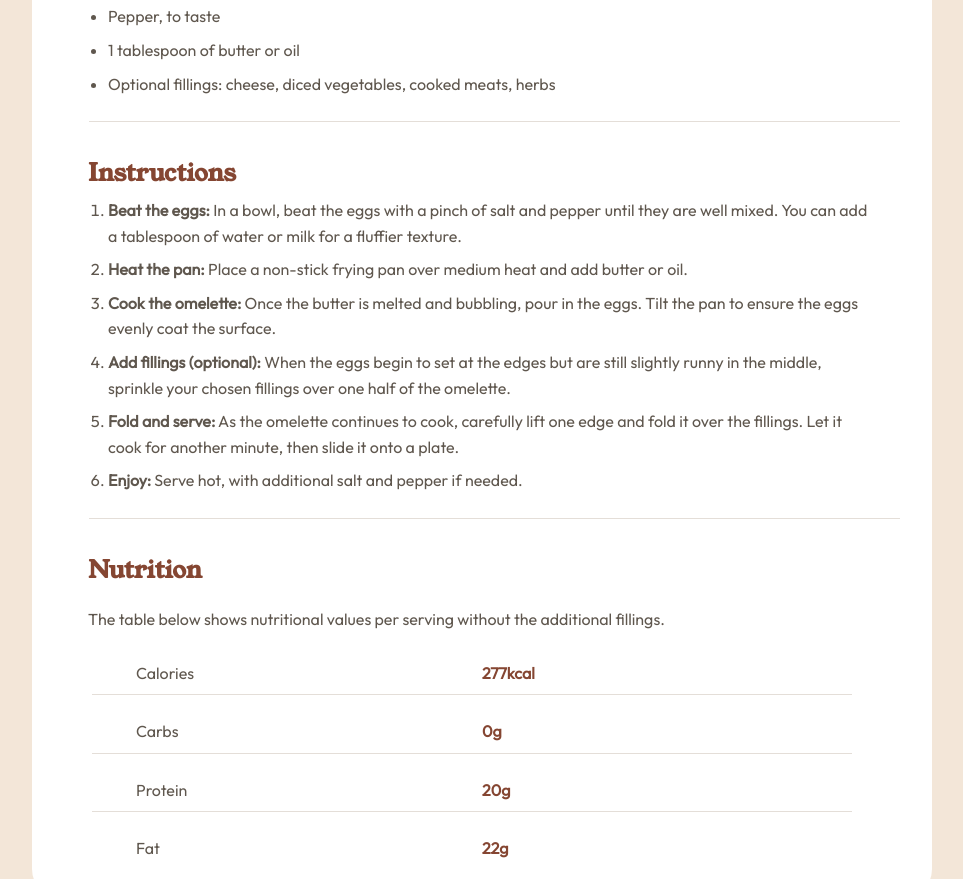
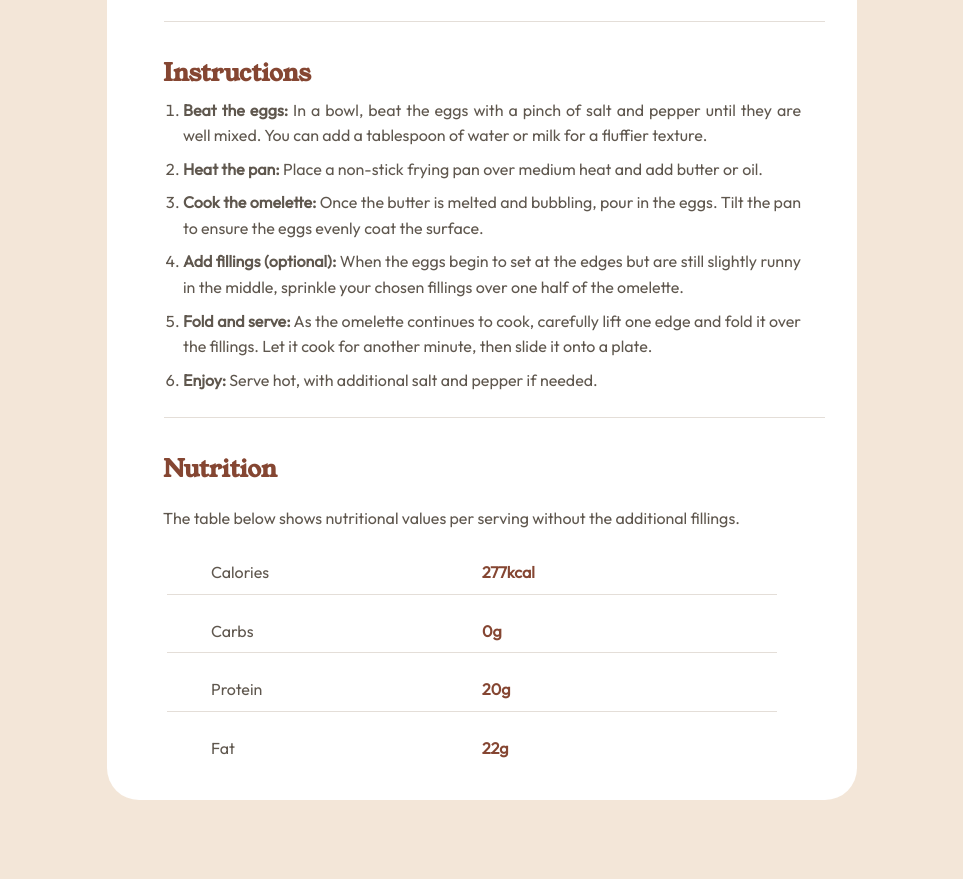
Before and after one commit to ebrahim-eid/Front-End-Recipe-Page, a plain HTML site: page index.html in a window 1280 px wide. Shown: the part 1108-1987 px from the top of the page, without its empty margins (158-1121 px from the left). Drawn offline with Linux system fonts and the light colour scheme.

Commit message:
CSS Modify

```diff
--- a/style.css
+++ b/style.css
@@ -15,6 +15,15 @@
   font-family: outfit;
 }
 
+.container {
+  max-width: 750px;
+  background-color: #fff;
+  margin: 8rem auto 0;
+  padding: 2rem;
+  border-radius: 2rem;
+  margin-bottom: 10rem;
+}
+
 img {
   max-width: 100%;
   border-radius: 1.5rem;
@@ -30,12 +39,12 @@
   background-color: hsl(30, 54%, 90%);
 }
 
-  h1{
+h1 {
   font-family: youngserif;
   color: hsl(14, 45%, 36%);
 }
 
-  h2{
+h2 {
   font-family: youngserif;
   color: hsl(14, 45%, 36%);
   margin-top: 10px;
@@ -50,16 +59,11 @@
   margin-top: 0.5rem;
 }
 
-  .container {
-    max-width: 900px;
-    margin-inline: auto;
-    background-color: #fff;
-  }
 
-  .container div{
+.container div {
   padding: 1.5rem;
 }
-  .container .nutrition{
+.container .nutrition {
   padding-bottom: 0px;
 }
 
@@ -81,47 +85,41 @@
   margin-bottom: 0.5rem;
 }
 
-  .custom-hr{
+.custom-hr {
   border: none;
   border-bottom: 1px solid hsl(30, 18%, 87%);
   margin-left: 25px;
 }
-.nutrition-hr{
+
+.instructions li{
+  text-align: justify;
+}
+.nutrition-hr {
   border: none;
   border-bottom: 1px solid hsl(30, 18%, 87%);
   margin-left: -20px;
 }
-  .nutrition-description{
+.nutrition-description {
   padding-top: 20px;
   font-family: outfit;
   font-size: 16px;
   margin-bottom: -20px;
 }
-  .nutrition .items{
+.nutrition .items {
   padding-bottom: 0.5rem;
   display: flex;
 }
 
-
-  .nutrition .items  > *{
+.nutrition .items > * {
   width: 100px;
   margin-right: auto;
 }
 
-
-  .nutrition .value{
+.nutrition .value {
   font-weight: 700;
-    color:hsl(14, 45%, 36%);
+  color: hsl(14, 45%, 36%);
 }
 
-#last-item{
+#last-item {
   margin-bottom: -25px;
 }
-
-  @media (min-width: 768px) {
-    .container {
-      margin: 10rem auto 0;
-      padding: 2rem;
-      border-radius: 2rem;
-    }
-  }
```
Lines whose indentation alone changed are shown as unchanged.
